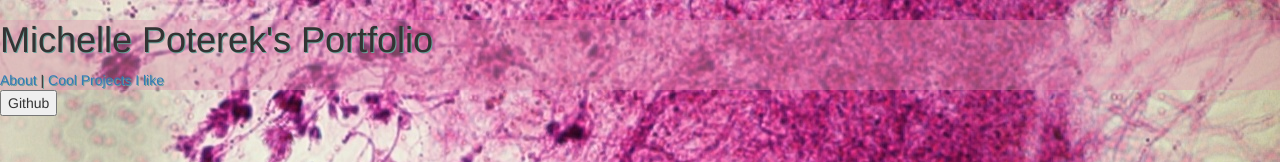
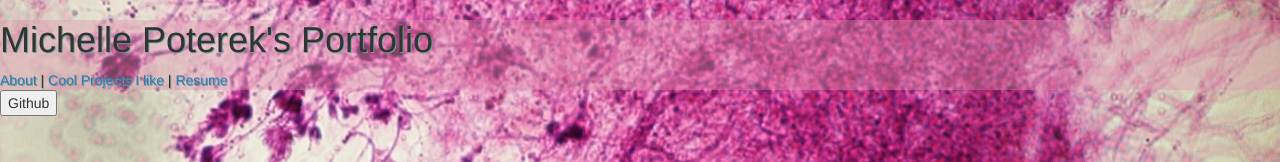
Before and after one commit to PoterekM/react-portfolio, a React app: page /#/ in a window 1280 px wide. Shown: the top 162 px of the page. Built offline with nearby package versions, Linux system fonts and the light colour scheme.

Commit message:
add screenshot of resume

```diff
--- a/src/components/App.jsx
+++ b/src/components/App.jsx
@@ -3,6 +3,7 @@ import { Switch, Route } from 'react-router-dom';
 import Header from "./Header";
 import StarredRepositories from "./StarredRepositories";
 import Portfolio from "./Portfolio";
+import Resume from "./Resume";
 import Penicillum from './../images/penicillium.jpg';
 
 function App(){
@@ -21,6 +22,7 @@ function App(){
     <Switch>
       <Route exact path="/" component={Portfolio}/>
       <Route exact path="/cool_projects" component={StarredRepositories}/>
+      <Route exact path="/resume" component={Resume}/>
     </Switch>
     </div>
   );
--- a/src/components/Header.jsx
+++ b/src/components/Header.jsx
@@ -13,7 +13,7 @@ function Header () {
     <div style={headerStyle}>
       <h1>Michelle Poterek's Portfolio</h1>
 
-    <Link to="/">About</Link> | <Link to="/cool_projects">Cool Projects I like</Link>
+    <Link to="/">About</Link> | <Link to="/cool_projects">Cool Projects I like</Link> | <Link to="/resume">Resume</Link>
     </div>
   )
 
--- /dev/null
+++ b/src/components/Resume.jsx
@@ -0,0 +1,16 @@
+import React from "react";
+import { Link } from 'react-router-dom';
+import currentResume from "./../images/currentResume.png"
+
+
+function Resume () {
+
+  return(
+    <div>
+      <img src={currentResume}/>
+    </div>
+  )
+
+}
+
+export default Resume;
```
Also changed, not shown: src/images/currentResume.png (added).
